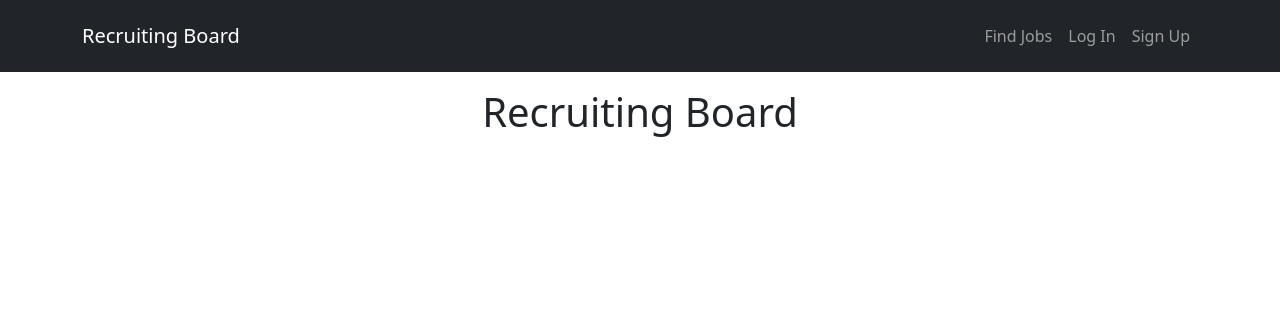
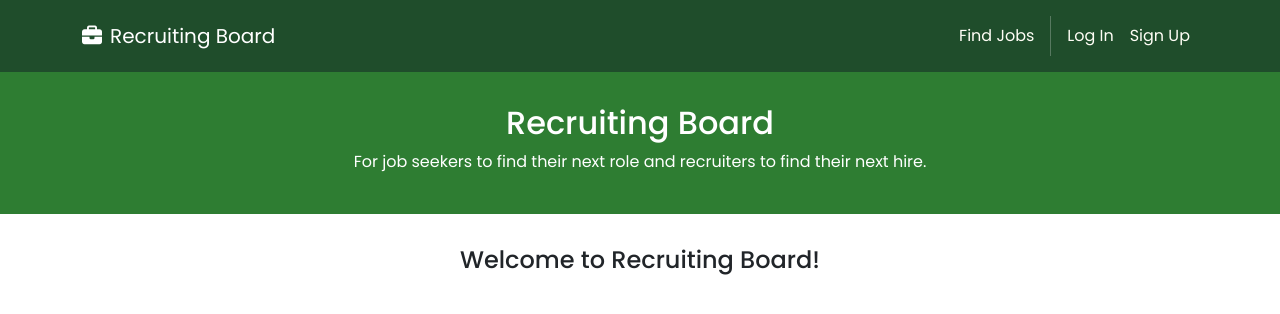
Before and after one commit to JadenKey/Recruiting-Board, a Django app: page / in a window 1280 px wide. Shown: the top 314 px of the page. Run offline with Django 5.2, Linux system fonts and the light colour scheme; some libraries are stand-ins or nearby versions.

Commit message:
added green palette and icons

```diff
--- a/home/templates/home/index.html
+++ b/home/templates/home/index.html
@@ -1,8 +1,18 @@
 {% extends 'base.html' %}
 {% block content %}
-<div class="container p-3">
-  <div class="col mx-auto text-center mb-3">
-    <h1>Recruiting Board</h1>
+<header class="masthead rb-masthead text-white text-center py-4">
+  <div class="container d-flex align-items-center flex-column pt-2">
+    <h2>Recruiting Board</h2>
+    <p>For job seekers to find their next role and recruiters to find their next hire.</p>
+  </div>
+</header>
+<div class="p-3">
+  <div class="container">
+    <div class="row mt-3">
+      <div class="col mx-auto text-center mb-3">
+        <h4>Welcome to Recruiting Board!</h4>
+      </div>
+    </div>
   </div>
 </div>
 {% endblock content %}
--- a/recruitingboard/static/css/style.css
+++ b/recruitingboard/static/css/style.css
@@ -7,3 +7,24 @@
 #id_skills input {
   margin-right: 6px;
 }
+
+body {
+  font-family: 'Poppins', sans-serif;
+}
+.navbar a.nav-link {
+  color: #FFFEF6 !important;
+}
+.bg-dark {
+  background-color: #1F4D2B !important;
+}
+.rb-masthead {
+  background-color: #2E7D32;
+}
+.btn-rb {
+  background-color: #6ab43e;
+  color: #FFFFFF;
+}
+.btn-rb:hover {
+  background-color: #5a9a34;
+  color: #FFFFFF;
+}
--- a/recruitingboard/templates/base.html
+++ b/recruitingboard/templates/base.html
@@ -5,6 +5,10 @@
     <title>{{ template_data.title }}</title>
     <link href="https://cdn.jsdelivr.net/npm/bootstrap@5.3.3/dist/css/bootstrap.min.css"
           rel="stylesheet" crossorigin="anonymous">
+    <link rel="stylesheet"
+          href="https://cdnjs.cloudflare.com/ajax/libs/font-awesome/6.1.1/css/all.min.css">
+    <link href="https://fonts.googleapis.com/css2?family=Poppins:wght@300;400;500;600;700&display=swap"
+          rel="stylesheet">
     <script src="https://cdn.jsdelivr.net/npm/bootstrap@5.3.3/dist/js/bootstrap.bundle.min.js"
             crossorigin="anonymous"></script>
     <link rel="stylesheet" type="text/css" href="{% static 'css/style.css' %}">
@@ -13,7 +17,8 @@
   <body>
     <nav class="p-3 navbar navbar-dark bg-dark navbar-expand-lg">
       <div class="container">
-        <a class="navbar-brand" href="{% url 'home.index' %}">Recruiting Board</a>
+        <a class="navbar-brand" href="{% url 'home.index' %}">
+          <i class="fa-solid fa-briefcase me-2"></i>Recruiting Board</a>
 
           <button class="navbar-toggler" type="button"
                   data-bs-toggle="collapse"
@@ -28,6 +33,7 @@
             <div class="navbar-nav ms-auto navbar-ml">
               <a class="nav-link"
                 href="{% url 'jobs.search' %}">Find Jobs</a>
+                <div class="vr bg-white mx-2 d-none d-lg-block"></div>
               {% if user.is_authenticated %}
                 {% if user.is_recruiter %}
                   <a class="nav-link"
```
